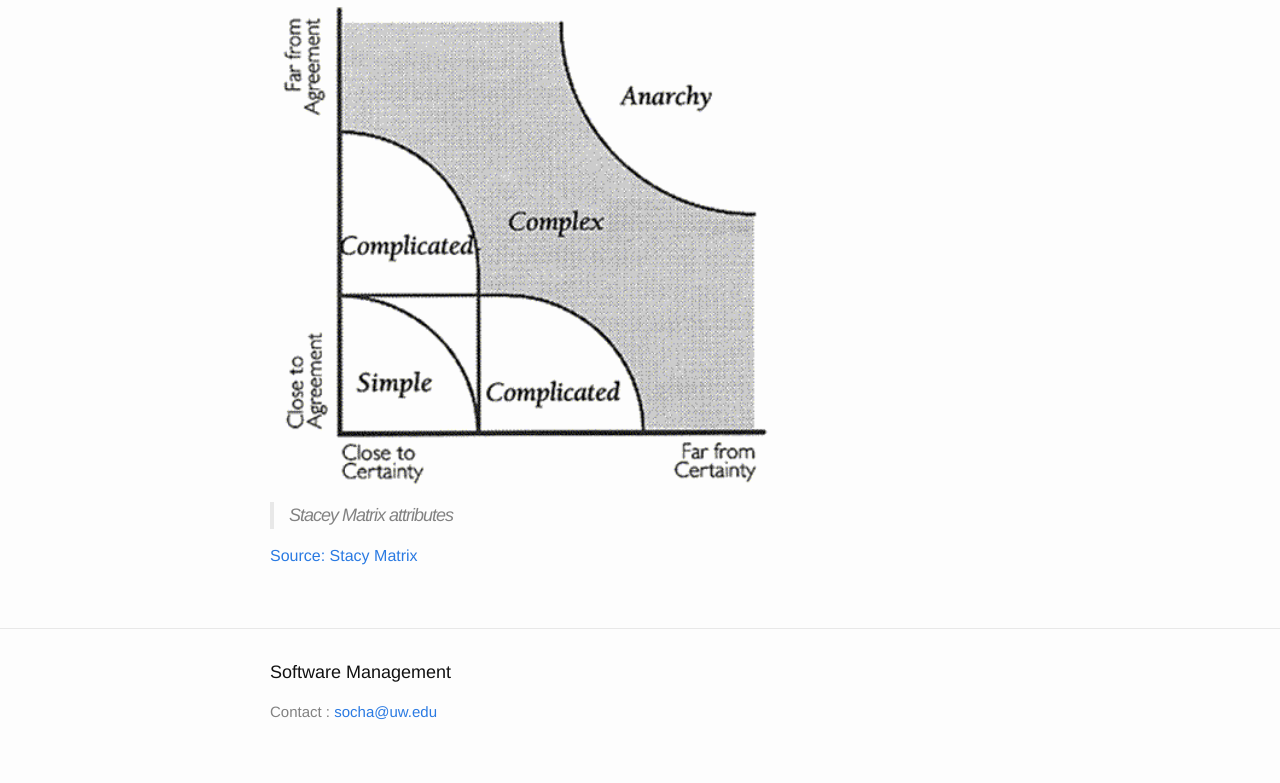
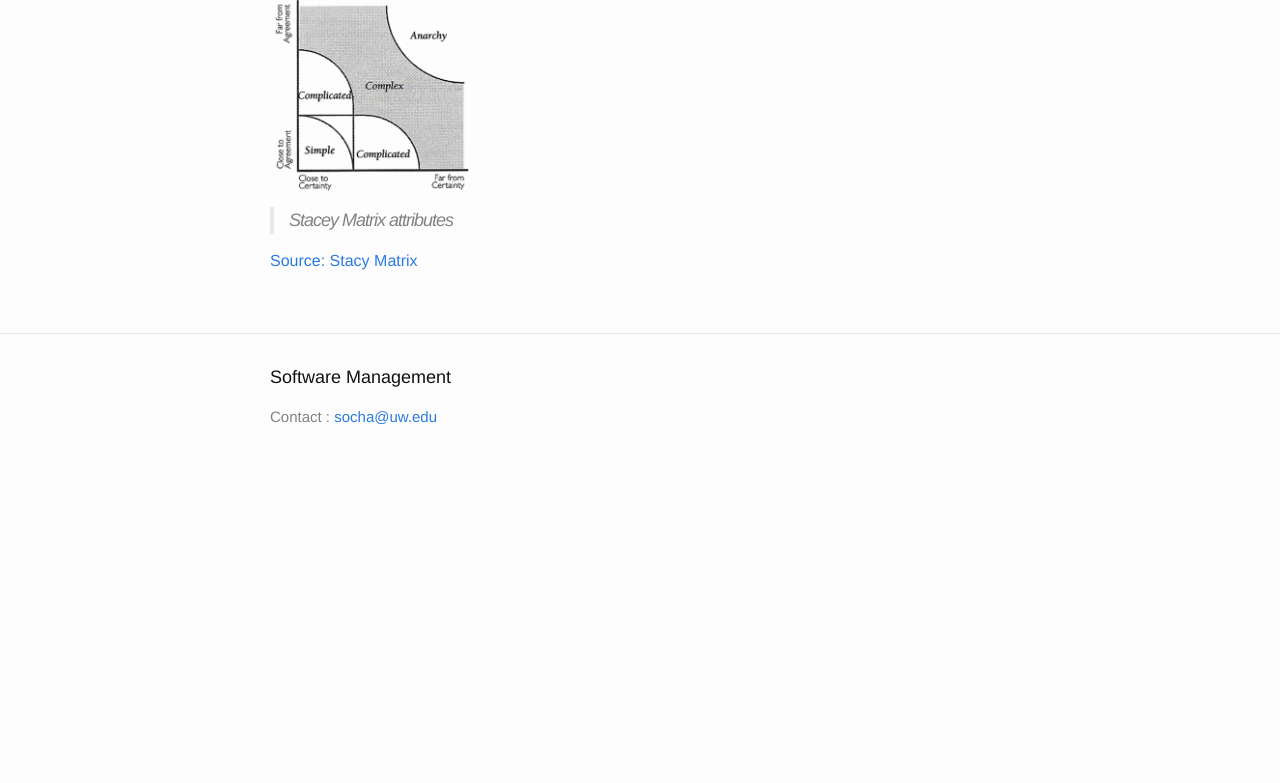
Before and after one commit to css566/css566.github.io, a Jekyll site: the page built from _posts/2016-05-03-visual_maps.md, in a window 1280 px wide. Shown: the part 3130-3913 px from the top of the page. Built offline with Jekyll 4.4.1, drawn with Linux system fonts in a browser that asks for light colours; comment, search, counter and statistics services are not loaded; after the commit the page ends 3618 px from its top, so only the background shows below that.

Commit message:
augmented size image

```diff
--- a/_posts/2016-05-03-visual_maps.md
+++ b/_posts/2016-05-03-visual_maps.md
@@ -30,7 +30,7 @@ Agreement:	The vertical axis measures the level of agreement about an issue or d
 
 ![stacey matrix](http://www.gp-training.net/training/communication_skills/consultation/equipoise/complexity/stacey3.gif)
 
-<img src="/images/staceyMatrix.gif" alt="GitHub Logo" width="500" />
+<img src="/images/staceyMatrix.gif" alt="GitHub Logo" width="200" />
 
 > Stacey Matrix attributes
 
```
